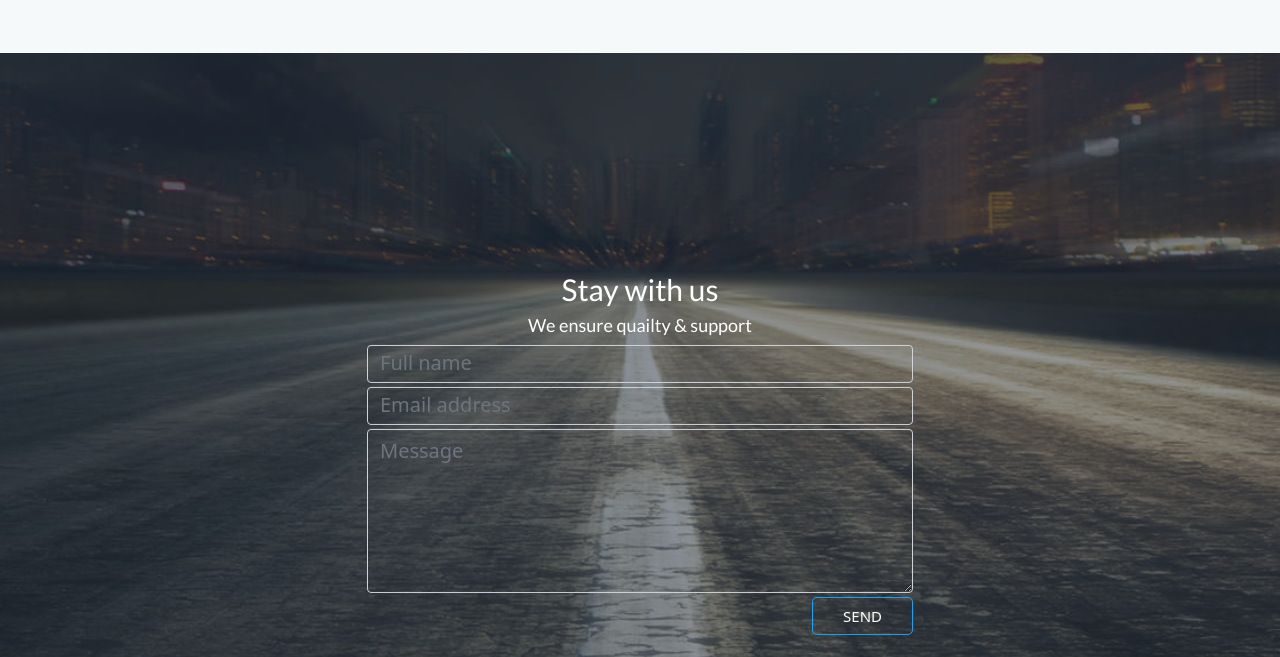
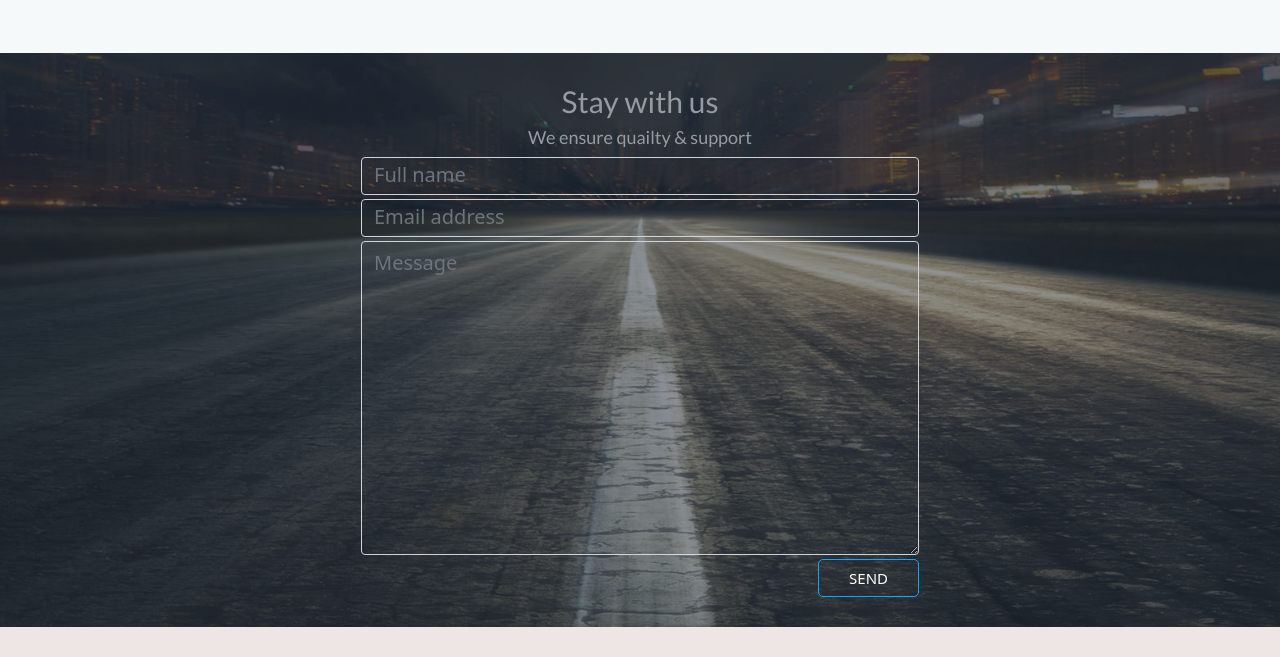
Before and after one commit to HimuHimu112002/Strict_figma_Responsive, a plain HTML site: page index.html in a window 1280 px wide. Shown: the part 2194-2851 px from the top of the page. Drawn offline with nearby package versions, Linux system fonts and the light colour scheme.

Commit message:
Add files via upload

```diff
--- a/index.html
+++ b/index.html
@@ -212,11 +212,11 @@
 
             </div>
             <div class="row justify-content-center">
-                <div class="col-md-6">
+                <div class="col-md-6 input_section">
                     <form action="">
                         <input type="text" class="form-control mb-1" placeholder="Full name" required>
                         <input type="text" class="form-control mb-1" placeholder="Email address" required>
-                        <textarea name="ff" id="" cols="10" rows="5" class="form-control mb-1" placeholder="Message"></textarea>
+                        <textarea name="ff" id="" cols="10" rows="10" class="form-control mb-1" placeholder="Message"></textarea>
                         <input type="Submit" class="ms-auto" value="send">
                     </form>
                 </div>
--- a/style.css
+++ b/style.css
@@ -232,7 +232,6 @@ footer{
     background-size: cover;
     background-position: center;
     position: relative;
-    min-height: 100vh;
 }
 footer::before{
     content: '';
@@ -244,11 +243,8 @@ footer::before{
     background-color: #2c374b;
     opacity: .5;
 }
-.footer_contant{
-    position: absolute;
-    left: 50%;
-    top: 50%;
-    transform: translate(-50%, -50%);
+.input_section{
+    z-index: 99 !important;
 }
 .footer_txt h1{
     font-size: 30px;
@@ -260,6 +256,9 @@ footer::before{
     font-size: 18px;
     color: white;
     font-family: 'Lato', sans-serif;
+}
+.footer_contant{
+    padding: 30px 0;
 }
 form input[type="text"]{
     background: transparent;
```
